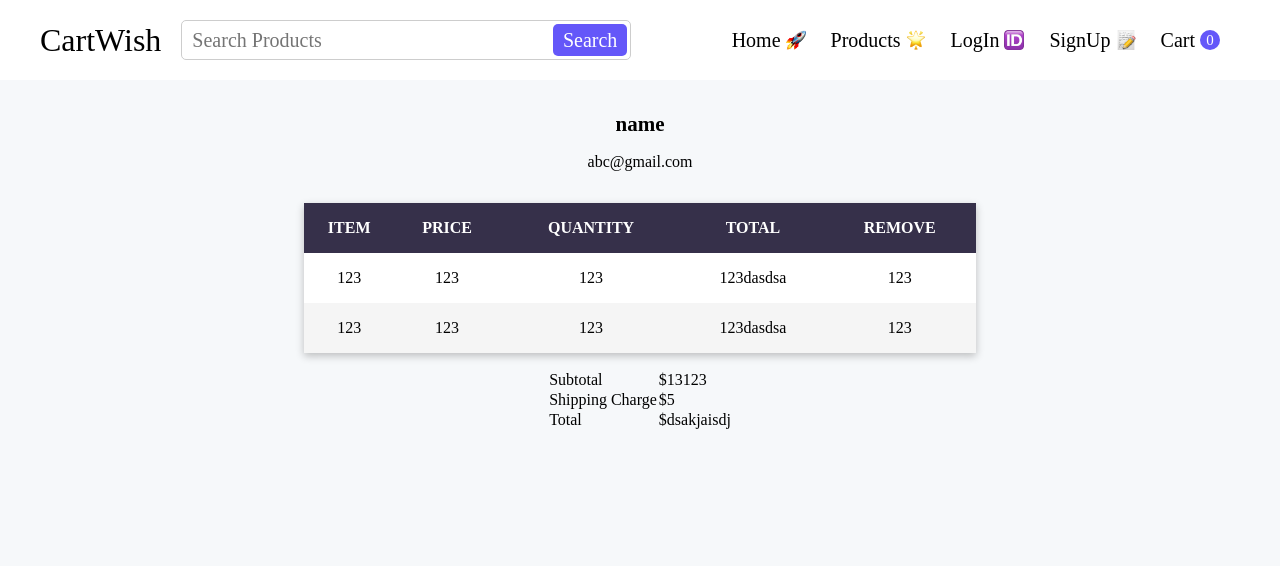
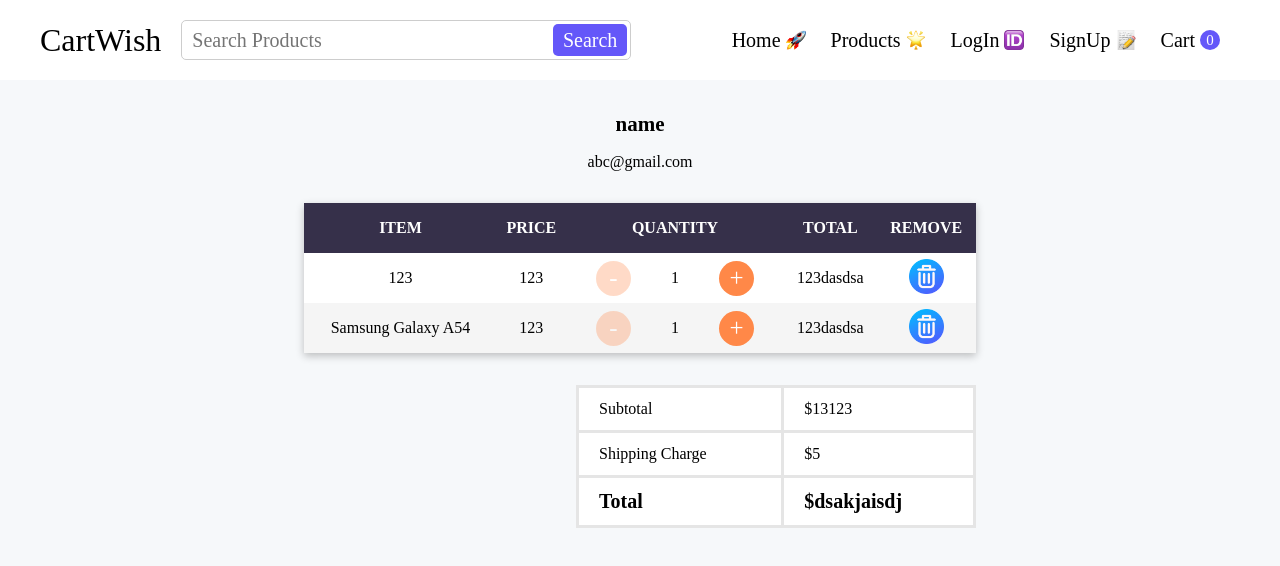
Before and after one commit to betty2002o/cart-wish, a React (Vite) app: page /cart in a window 1280 px wide. Shown: the top 566 px of the page. Built offline with nearby package versions, Linux system fonts and the light colour scheme.

Commit message:
cart page layout completed

```diff
--- a/src/components/Cart/CartPage.css
+++ b/src/components/Cart/CartPage.css
@@ -17,26 +17,32 @@
   font-weight: 600;
 }
 
-.common_table {
-  width: 100%;
-  margin-bottom: 16px;
-  border-collapse: collapse;
-  background-color: #fff;
-  box-shadow: 0px 3px 8px rgba(0, 0, 0, 0.24);
+.table_quantity_input {
+  height: 50px;
+  justify-content: center;
 }
 
-.common_table thead th {
-  height: 50px;
-  background-color: #36304a;
-  color: #fff;
-  text-transform: uppercase;
+.cart_remove_icon {
+  width: 35px;
+  height: 35px;
+  cursor: pointer;
 }
 
-.common_table tbody tr {
-  height: 50px;
-  text-align: center;
+.cart_bill {
+  align-self: flex-end;
+  width: 400px;
+  border-collapse: collapse;
+  font-size: 16px;
+  margin-top: 16px;
+  background-color: #fff;
 }
 
-.common_table tbody tr:nth-child(even) {
-  background-color: #f5f5f5;
+.cart_bill td {
+  padding: 12px 20px;
+  border: 3px solid #e5e5e5;
 }
+
+.cart_bill_final {
+  font-size: 20px;
+  font-weight: 700;
+}
--- a/src/components/Cart/CartPage.jsx
+++ b/src/components/Cart/CartPage.jsx
@@ -1,5 +1,8 @@
 import "./CartPage.css";
 import React from "react";
+import remove from "../../assets/remove.png";
+import Table from "./../Common/Table";
+import QuantityInput from "./../SingleProductPage/QuantityInput";
 
 const CartPage = () => {
   return (
@@ -8,33 +11,42 @@ const CartPage = () => {
         <p className="user_name">name</p>
         <p>abc@gmail.com</p>
       </div>
-
-      <table className="common_table">
-        <thead>
-          <th>Item</th>
-          <th>Price</th>
-          <th>Quantity</th>
-          <th>Total</th>
-          <th>Remove</th>
-        </thead>
+      <Table heading={["Item", "Price", "Quantity", "Total", "Remove"]}>
         <tbody>
           <tr>
             <td>123</td>
             <td>123</td>
-            <td>123</td>
+            <td className="align_center table_quantity_input">
+              <QuantityInput quantity={1} />
+            </td>
             <td>123dasdsa</td>
-            <td>123</td>
+            <td>
+              <img
+                src={remove}
+                alt="remove icon"
+                className="cart_remove_icon"
+                // onClick={() => removeFromCart(product._id)}
+              />
+            </td>
           </tr>
           <tr>
+            <td>Samsung Galaxy A54</td>
             <td>123</td>
-            <td>123</td>
-            <td>123</td>
+            <td className="align_center table_quantity_input">
+              <QuantityInput quantity={1} />
+            </td>
             <td>123dasdsa</td>
-            <td>123</td>
+            <td>
+              <img
+                src={remove}
+                alt="remove icon"
+                className="cart_remove_icon"
+                // onClick={() => removeFromCart(product._id)}
+              />
+            </td>
           </tr>
         </tbody>
-      </table>
-
+      </Table>
       <table className="cart_bill">
         <tbody>
           <tr>
--- /dev/null
+++ b/src/components/Common/Table.css
@@ -0,0 +1,23 @@
+.common_table {
+  width: 100%;
+  margin-bottom: 16px;
+  border-collapse: collapse;
+  background-color: #fff;
+  box-shadow: 0px 3px 8px rgba(0, 0, 0, 0.24);
+}
+
+.common_table thead th {
+  height: 50px;
+  background-color: #36304a;
+  color: #fff;
+  text-transform: uppercase;
+}
+
+.common_table tbody tr {
+  height: 50px;
+  text-align: center;
+}
+
+.common_table tbody tr:nth-child(even) {
+  background-color: #f5f5f5;
+}
--- /dev/null
+++ b/src/components/Common/Table.jsx
@@ -0,0 +1,19 @@
+import React from "react";
+import "./Table.css";
+
+const Table = ({ heading, children }) => {
+  return (
+    <table className="common_table">
+      <thead>
+        <tr>
+          {heading.map((item, index) => (
+            <th key={index}>{item}</th>
+          ))}
+        </tr>
+      </thead>
+      {children}
+    </table>
+  );
+};
+
+export default Table;
--- a/src/components/SingleProductPage/QuantityInput.jsx
+++ b/src/components/SingleProductPage/QuantityInput.jsx
@@ -1,11 +1,13 @@
 import React from "react";
 import "./QuantityInput.css";
 
-const QuantityInput = ({ stock }) => {
+const QuantityInput = ({ quantity }) => {
   return (
     <>
-      <button className="quantity_input_button"> - </button>
-      <p className="quantity_input_count">{stock}</p>
+      <button className="quantity_input_button" disabled={quantity <= 1}>
+        -
+      </button>
+      <p className="quantity_input_count">{quantity}</p>
       <button className="quantity_input_button"> +</button>
     </>
   );
--- a/src/components/SingleProductPage/SingleProductPage.jsx
+++ b/src/components/SingleProductPage/SingleProductPage.jsx
@@ -45,7 +45,7 @@ const SingleProductPage = () => {
         <p className="single_product_price">${product.price}</p>
         <h2 className="quantity_title">Quantity</h2>
         <div className="quantity_input align_center">
-          <QuantityInput stock={product.stock} />
+          <QuantityInput quantity={product.stock} />
         </div>
         <button className="add_cart search_button">Add To Cart</button>
       </div>
```
